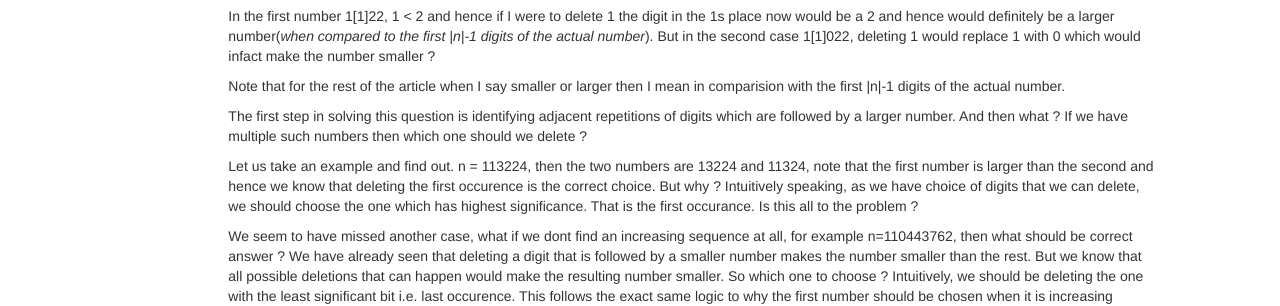
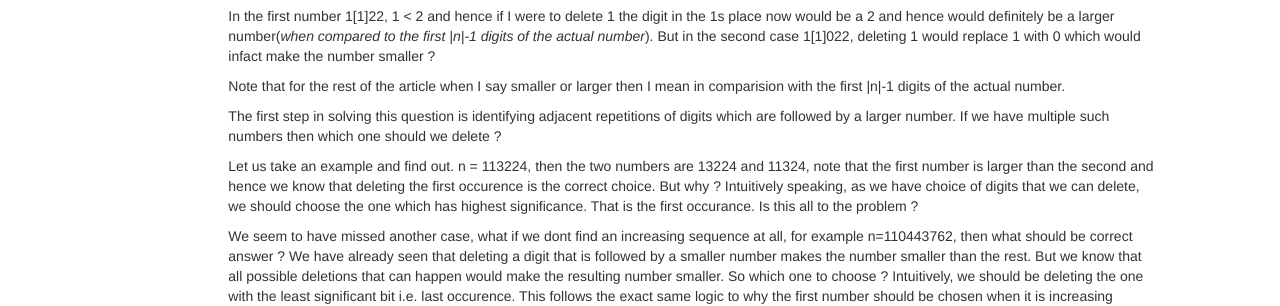
Before and after one commit to surajshetiya/surajshetiya.github.io, a Jekyll site: the page built from _posts/2017-02-24-Find-maximum-number-after-removing-a-digit.md, in a window 1280 px wide and 900 px high, scrolled down 401 px. Shown: the part 152-458 px from the top of the window. Built offline with Jekyll 4.4.1, drawn with Linux system fonts in a browser that asks for light colours.

Commit message:
Change one line

```diff
--- a/_posts/2017-02-24-Find-maximum-number-after-removing-a-digit.md
+++ b/_posts/2017-02-24-Find-maximum-number-after-removing-a-digit.md
@@ -31,7 +31,7 @@ Note that for the rest of the article when I say smaller or larger then I mean i
 
 
 
-The first step in solving this question is identifying adjacent repetitions of digits which are followed by a larger number. And then what ? If we have multiple such numbers then which one should we delete ?
+The first step in solving this question is identifying adjacent repetitions of digits which are followed by a larger number. If we have multiple such numbers then which one should we delete ?
 
 
 Let us take an example and find out. n = 113224, then the two numbers are 13224 and 11324, note that the first number is larger than the second and hence we know that deleting the first occurence is the correct choice. But why ? Intuitively speaking, as we have choice of digits that we can delete, we should choose the one which has highest significance. That is the first occurance. Is this all to the problem ?
```
